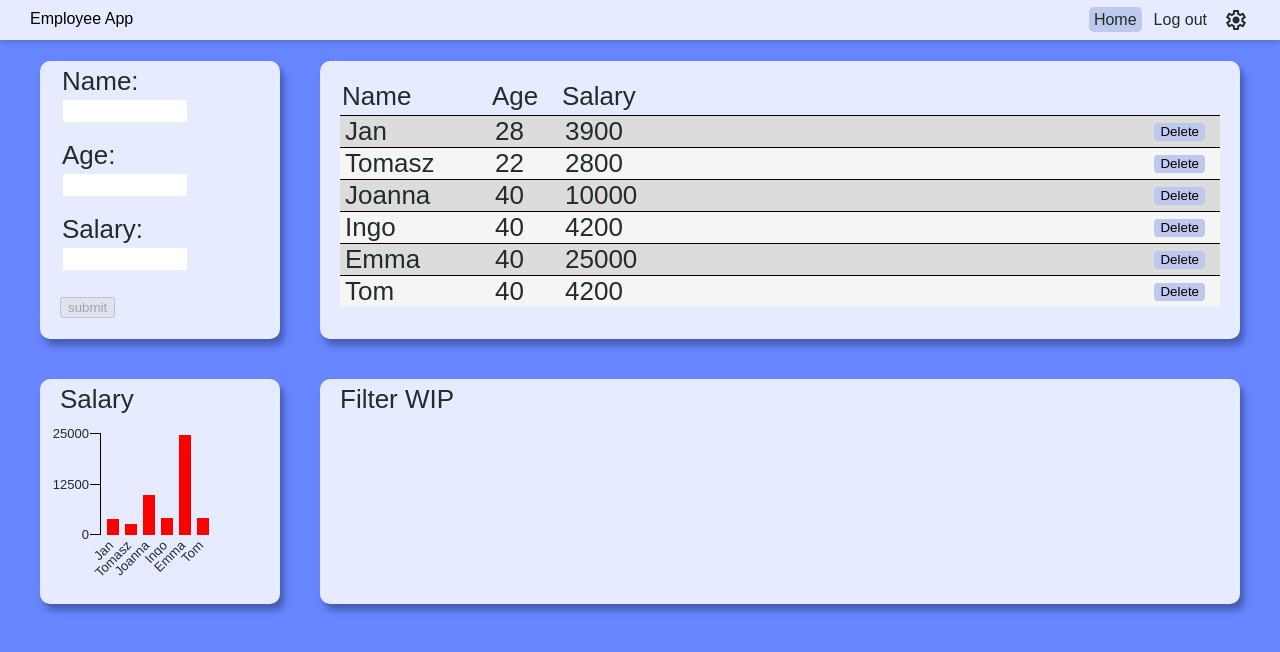
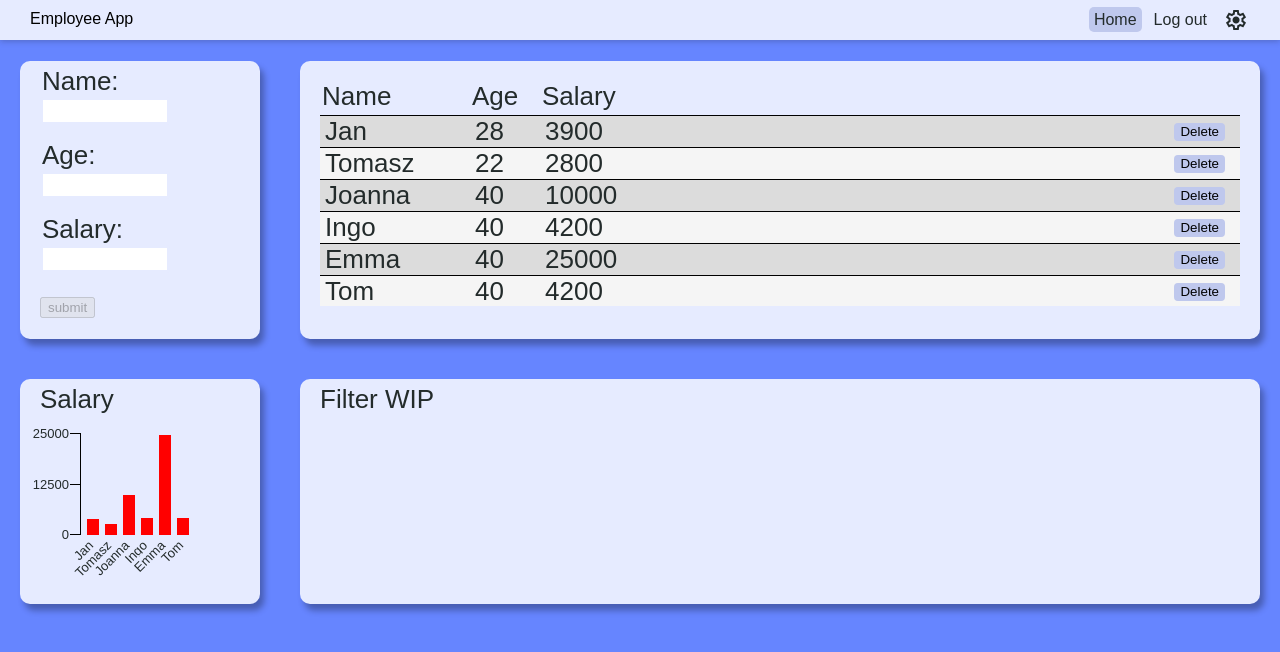
Before and after one commit to Jakub-T-Nowak/EmployeesApp, a React (Create React App) app: page /home in a window 1280 px wide. Shown: the top 652 px of the page. Built offline with nearby package versions, Linux system fonts and the light colour scheme; no server answers; sample sign-in values are in the browser's storage.

Commit message:
J-22: home page small css changes

```diff
--- a/src/components/pages/Home.module.sass
+++ b/src/components/pages/Home.module.sass
@@ -1,7 +1,5 @@
 .home
     height: 100%
-    padding-left: 20px
-    padding-right: 20px
     display: grid
     grid-template-columns: 280px auto
     grid-template-rows: auto auto
```
